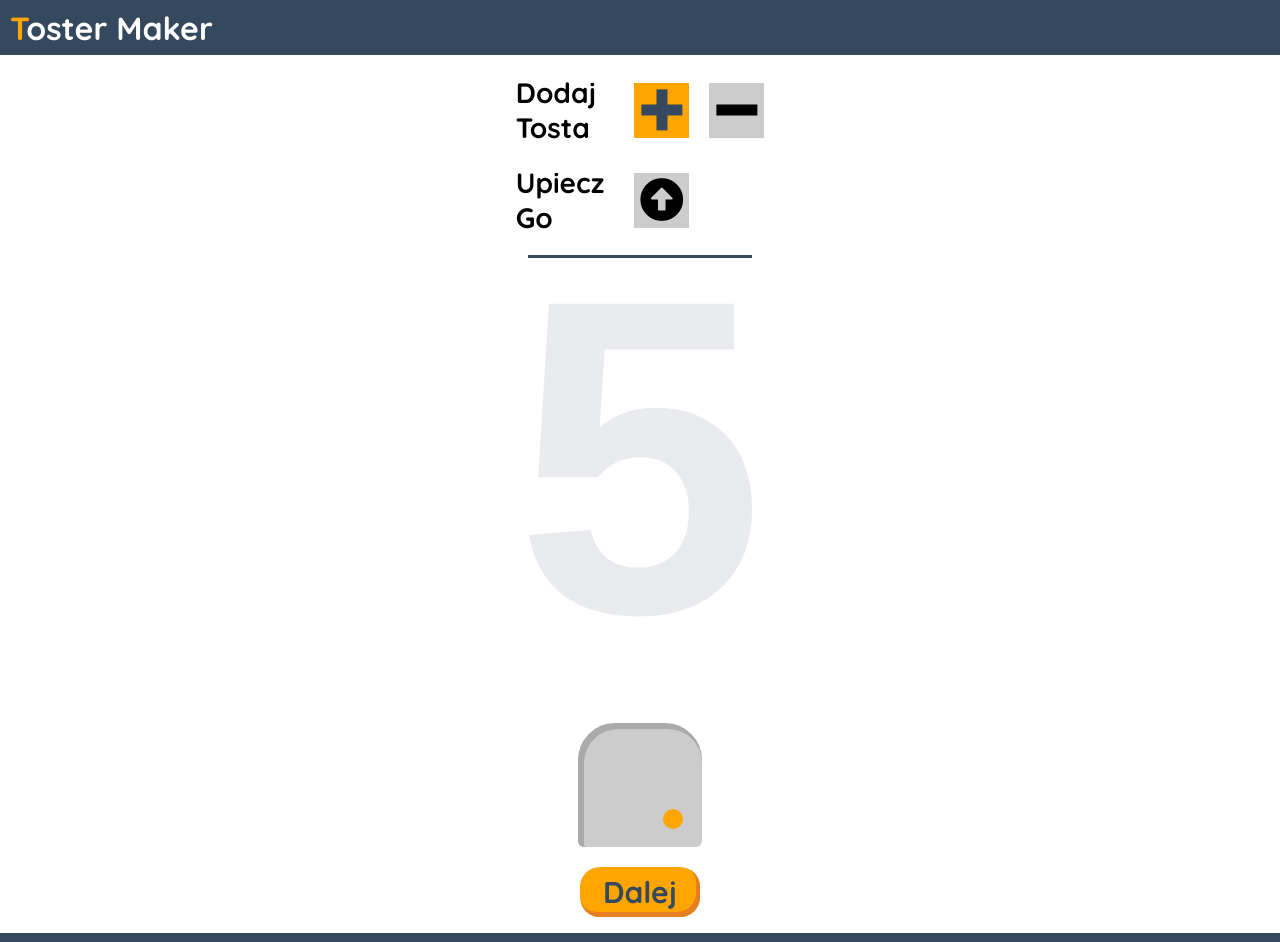
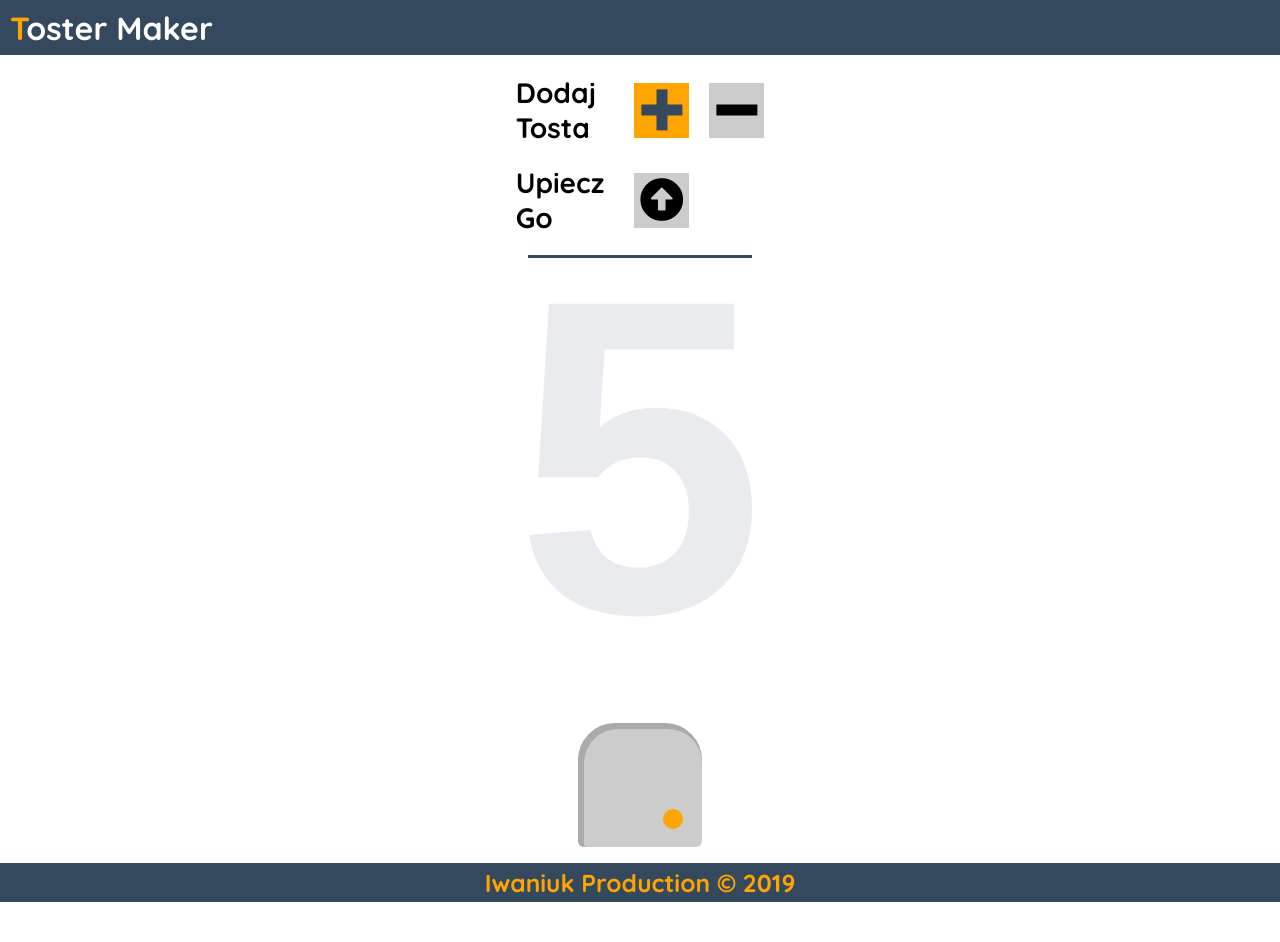
Before and after one commit to Iwaniukooo11/toster-app, a React app: page / in a window 1280 px wide. Shown: the top 942 px of the page. After the commit the page ends 902 px from the top, so only its background shows below. Built offline with nearby package versions, Linux system fonts and the light colour scheme.

Commit message:
before starting with react-router

```diff
--- a/src/Containers/HomePage/HomePage.js
+++ b/src/Containers/HomePage/HomePage.js
@@ -27,7 +27,8 @@ class HomePage extends Component {
                 <TostsWrap
                     breadStatus={this.props.isBreadSelect}
                     selectStatus={this.props.isSelectingEnded} />
-                <NextButton text={'dalej'} />
+                {this.props.isTostingDone ? <NextButton text={'dalej'} /> : null}
+
             </main>
         );
     }
```
